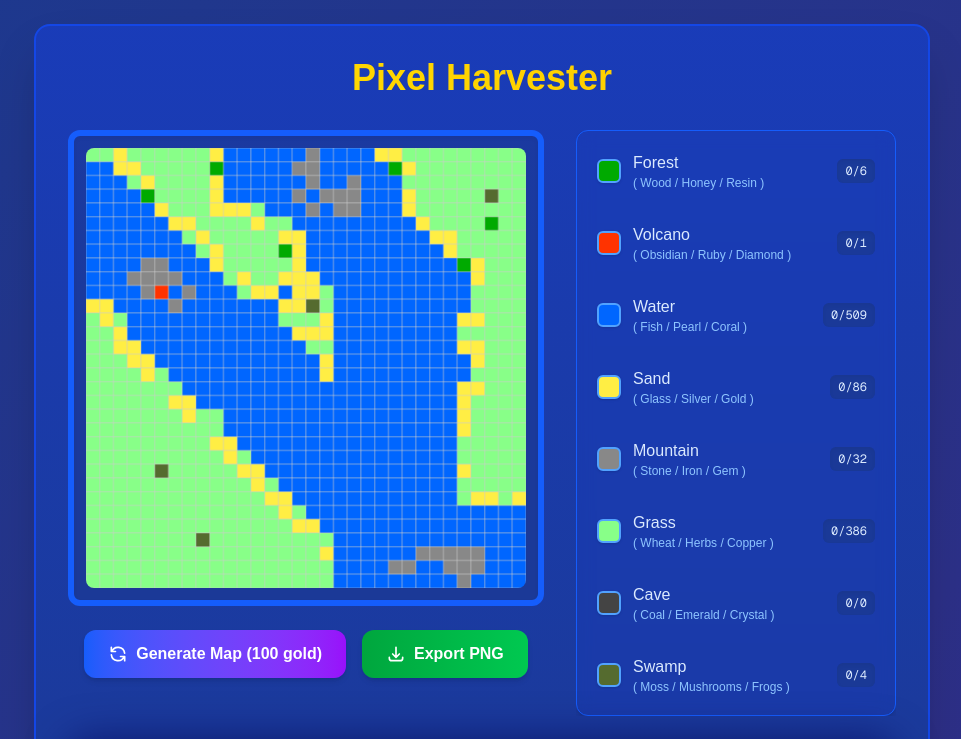
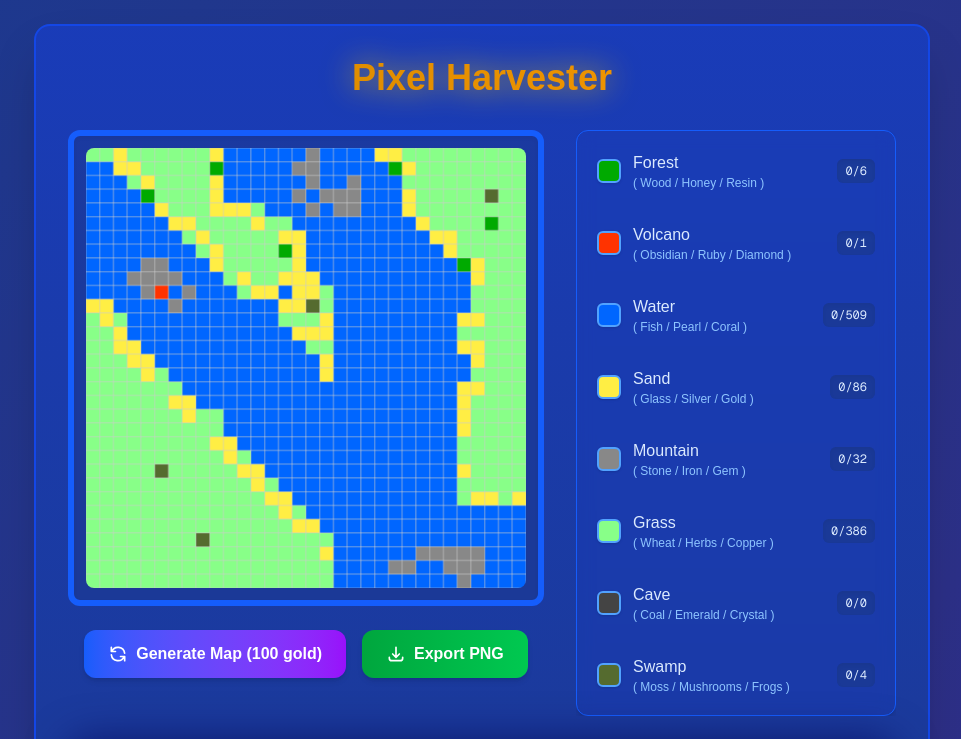
Before and after one commit to AnonAmosAdmn/pixel-map, a Next.js app: page / in a window 1280 px wide. Shown: the top 739 px of the page, without its empty margins (158-1119 px from the left). Built offline with nearby package versions, Linux system fonts and the light colour scheme.

Commit message:
first commit

```diff
--- a/app/page.tsx
+++ b/app/page.tsx
@@ -1554,9 +1554,11 @@ export default function PixelMapGame() {
   return (
     <div className="min-h-screen bg-gradient-to-br from-blue-900 to-indigo-900 p-4 sm:p-6">
       <div className="max-w-4xl mx-auto bg-gradient-to-b from-blue-800 to-blue-900 rounded-2xl shadow-2xl p-4 sm:p-6 md:p-8 border-2 border-blue-700">
-        {/* Header */}
         <div className="text-center mb-6 md:mb-8">
-          <h1 className="text-3xl sm:text-4xl font-bold bg-gradient-to-r from-yellow-300 to-yellow-400 bg-clip-text text-transparent mb-2">
+          <h1 className="text-3xl sm:text-4xl font-bold bg-gradient-to-r from-yellow-600 to-amber-500 bg-clip-text text-transparent mb-2
+                          drop-shadow-[0_0_15px_rgba(255,204,0,0.7)]
+                          hover:drop-shadow-[0_0_20px_rgba(255,204,0,0.9)] hover:scale-105
+                          transition-all duration-500">
             Pixel Harvester
           </h1>
         </div>
```
